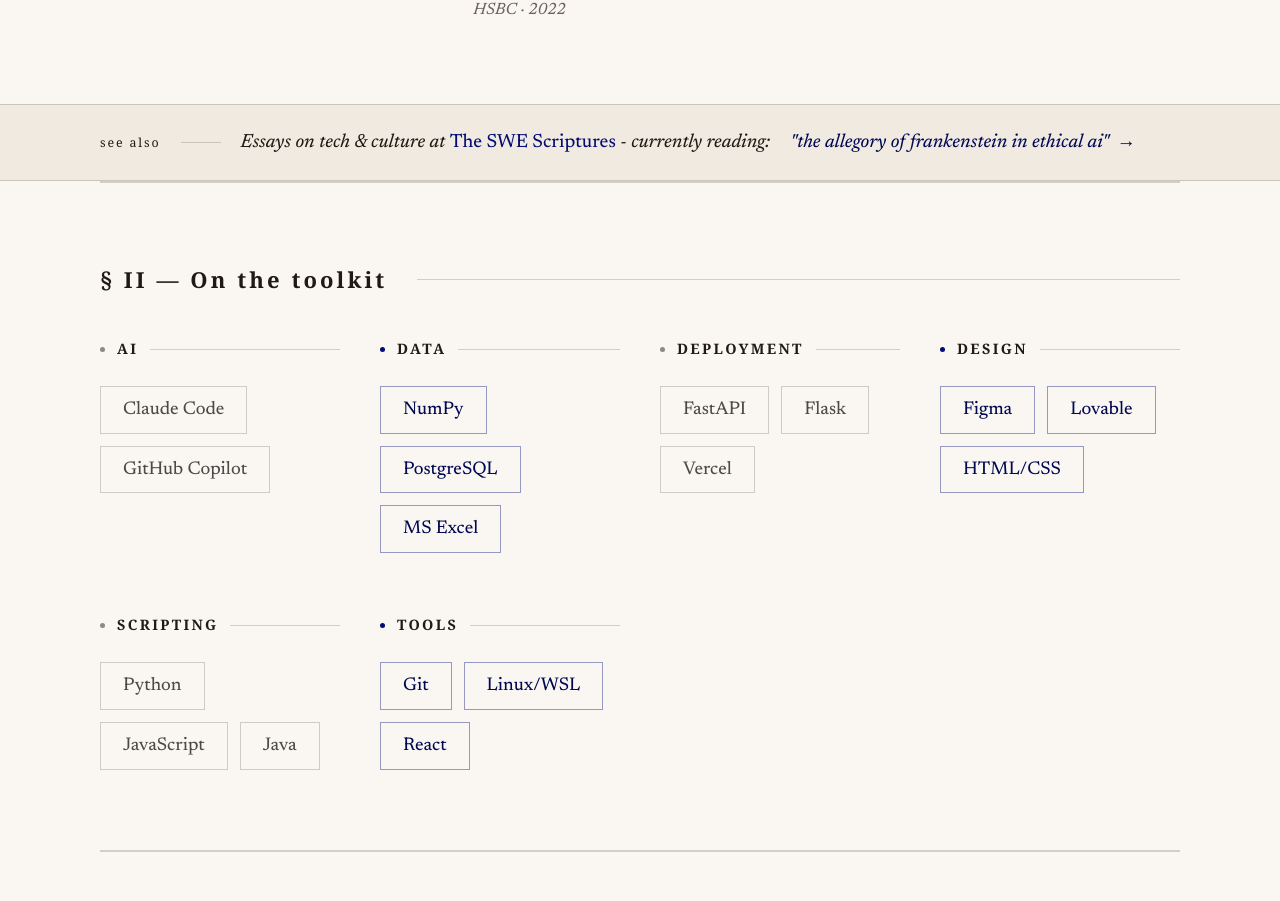
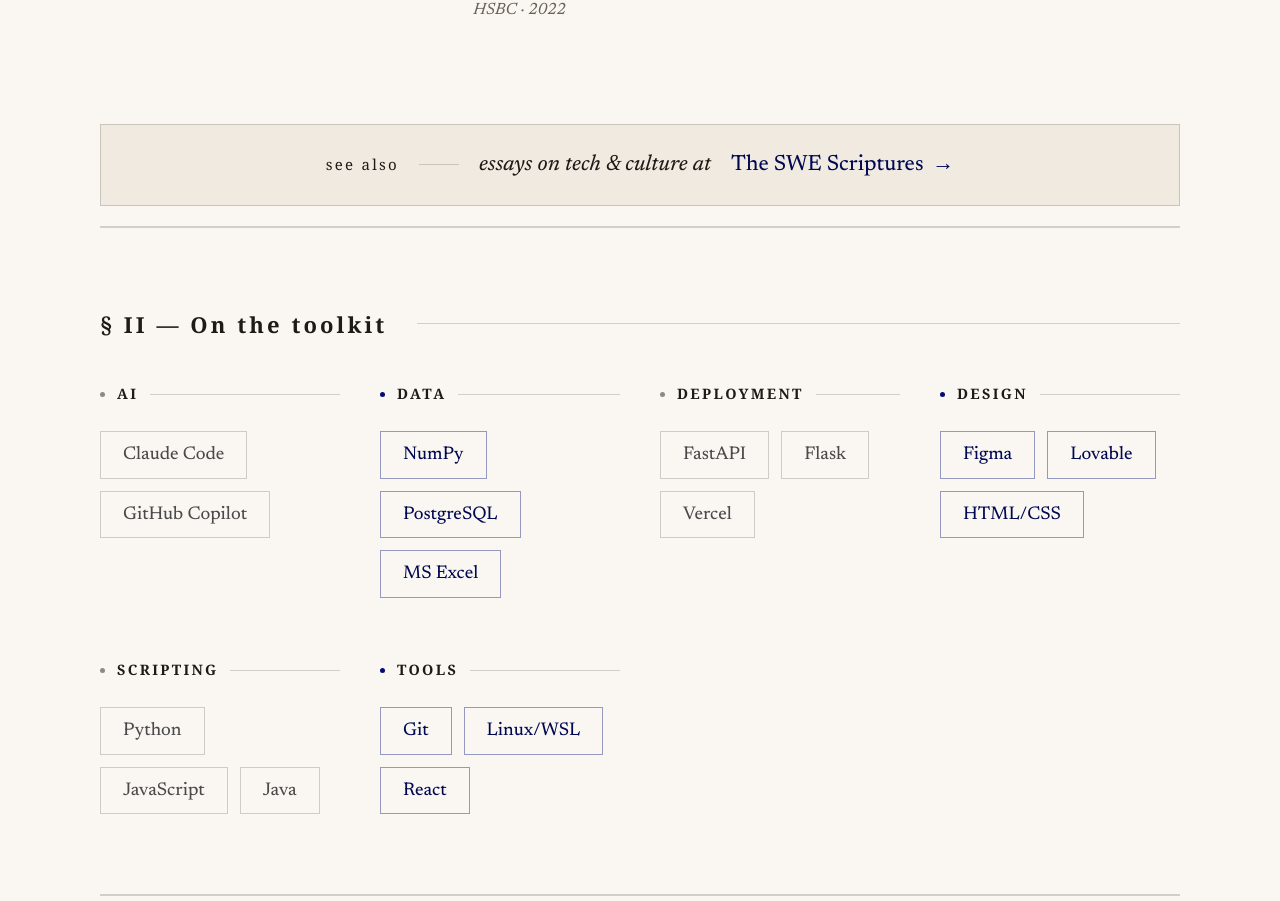
Before and after one commit to lyvnrin/main-portfolio, a React (Vite) app: page / in a window 1280 px wide. Shown: the part 1720-2621 px from the top of the page. Built offline with nearby package versions, Linux system fonts and the light colour scheme; a web font is replaced by a local one.

Commit message:
style: contain substack banner to content width, trim copy, enlarge text

```diff
--- a/src/components/SubstackBanner.jsx
+++ b/src/components/SubstackBanner.jsx
@@ -3,22 +3,23 @@
 
 const styles = `
   .substack-banner {
-    border-top: 1px solid var(--rule);
-    border-bottom: 1px solid var(--rule);
-    padding: 1.1rem 0;
-    background: #F0EAE1;
+    padding: 1rem 0;
   }
 
   .substack-inner {
     display: flex;
     align-items: baseline;
+    justify-content: center;
     gap: 1rem;
     flex-wrap: wrap;
+    border: 1px solid var(--rule);
+    padding: 1.1rem 1.75rem;
+    background: #F0EAE1;
   }
 
   .substack-ref-label {
     font-family: var(--font-sc);
-    font-size: 0.62rem;
+    font-size: 0.75rem;
     letter-spacing: 0.15em;
     color: var(--ink);
     white-space: nowrap;
@@ -36,22 +37,16 @@
   .substack-text {
     font-family: var(--font-serif);
     font-style: italic;
-    font-size: 0.95rem;
+    font-size: 1.1rem;
     color: var(--ink);
     line-height: 1.5;
     white-space: nowrap;
   }
 
-  .substack-text em {
-    font-style: normal;
-    color: var(--rose);
-  }
-
   .substack-link {
     position: relative;
     font-family: var(--font-serif);
-    font-style: italic;
-    font-size: 0.95rem;
+    font-size: 1.1rem;
     color: var(--rose-deep);
     text-decoration: none;
     display: inline-flex;
@@ -85,7 +80,7 @@
     transform: translateX(4px);
   }
 
-  [data-theme="dark"] .substack-banner {
+  [data-theme="dark"] .substack-inner {
     background: #1E1812;
   }
 
@@ -117,17 +112,15 @@
         <div className="substack-inner reveal">
           <span className="substack-ref-label">see also</span>
           <span className="substack-rule-short" />
-          <p className="substack-text">
-            Essays on tech &amp; culture at <em>The SWE Scriptures</em> - currently reading:
-          </p>
+          <p className="substack-text">essays on tech &amp; culture at</p>
           <a
-            href="https://theswescriptures.substack.com/p/the-allegory-of-frankenstein-in-ethical"
+            href="https://theswescriptures.substack.com"
             target="_blank"
             rel="noopener noreferrer"
             className="substack-link"
             data-cursor="read →"
           >
-            "the allegory of frankenstein in ethical ai"
+            The SWE Scriptures
             <span className="substack-link-arrow">→</span>
           </a>
         </div>
```
